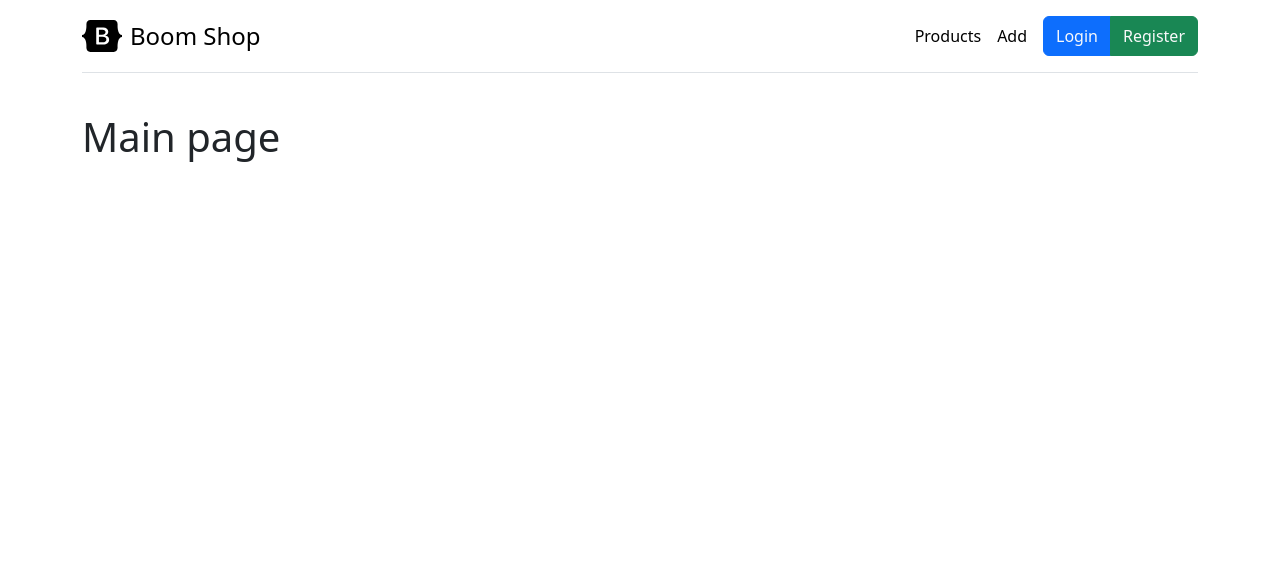
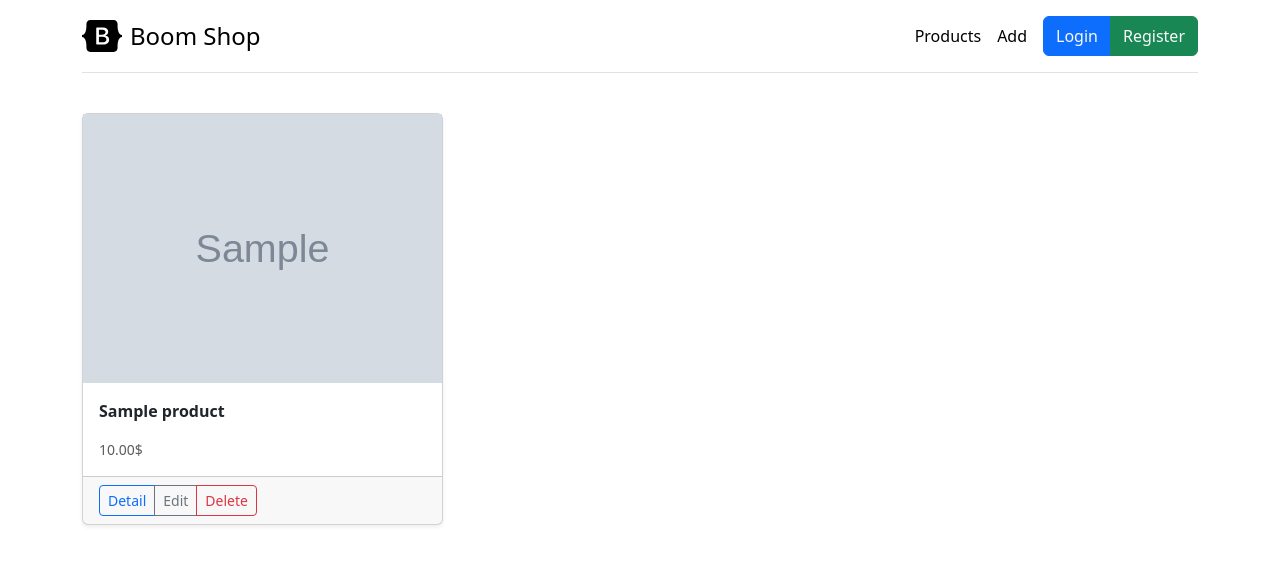
Before and after one commit to jamshidjanibekov/expressjs-boom-shop, a Node server app: page / in a window 1280 px wide. Shown: the top 565 px of the page. Run offline with Node 20, Linux system fonts and the light colour scheme; tables that the repository leaves empty hold one stand-in row (values such as "Sample post"); grey boxes marked "Sample" are stand-in pictures; some libraries are stand-ins or nearby versions.

Commit message:
Main page

```diff
--- a/routes/products.js
+++ b/routes/products.js
@@ -4,9 +4,12 @@ import userMiddleware from '../middleware/user.js'
 import Product from "../models/Product.js";
 const router = Router()
 
-router.get('/', (req, res) =>{
+router.get('/', async (req, res) =>{
+    const products = await Product.find().lean()
+    console.log(products)
     res.render('index', {
         title:'Boom shop | Jamshid',
+        products:products,
     })
 })
 
--- a/views/index.hbs
+++ b/views/index.hbs
@@ -1 +1,25 @@
-    <h1>Main page</h1>
+{{#if products.length}}
+    <div class="row row-cols-1 row-cols-sm-2 row-cols-md-3 g-3">
+        {{#each products}}
+            <div class="col">
+                <div class="card shadow-sm">
+                    <img src="{{image}}" alt="">
+                    <div class="card-body">
+                        <p class="card-text fw-bold">{{title}}</p>
+                        <div class="d-flex justify-content-between align-items-center">
+                            <small class="text-body-secondary">{{price}}.00$</small>
+                        </div>
+                    </div>
+                    <div class="card-footer">
+                        <div class="btn-group btn-group-sm" role="group" aria-label="Basic example">
+                            <button type="button" class="btn btn-outline-primary">Detail</button>
+                            <button type="button" class="btn btn-outline-secondary">Edit</button>
+                            <button type="button" class="btn btn-outline-danger">Delete</button>
+                        </div>
+                    </div>
+                </div>
+            </div>
+        {{/each}}
+    </div>
+{{else}}
+{{/if}}
```
